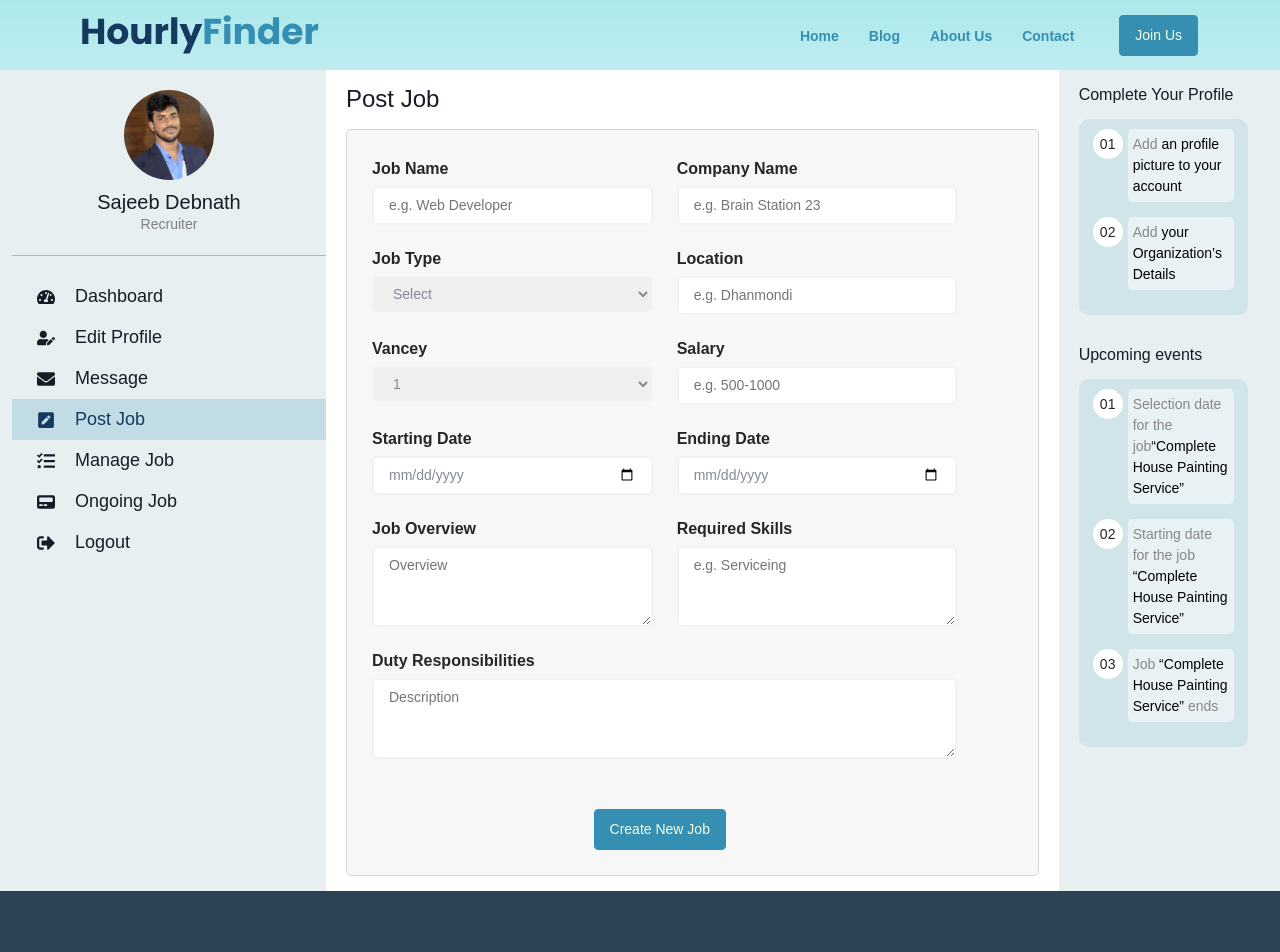
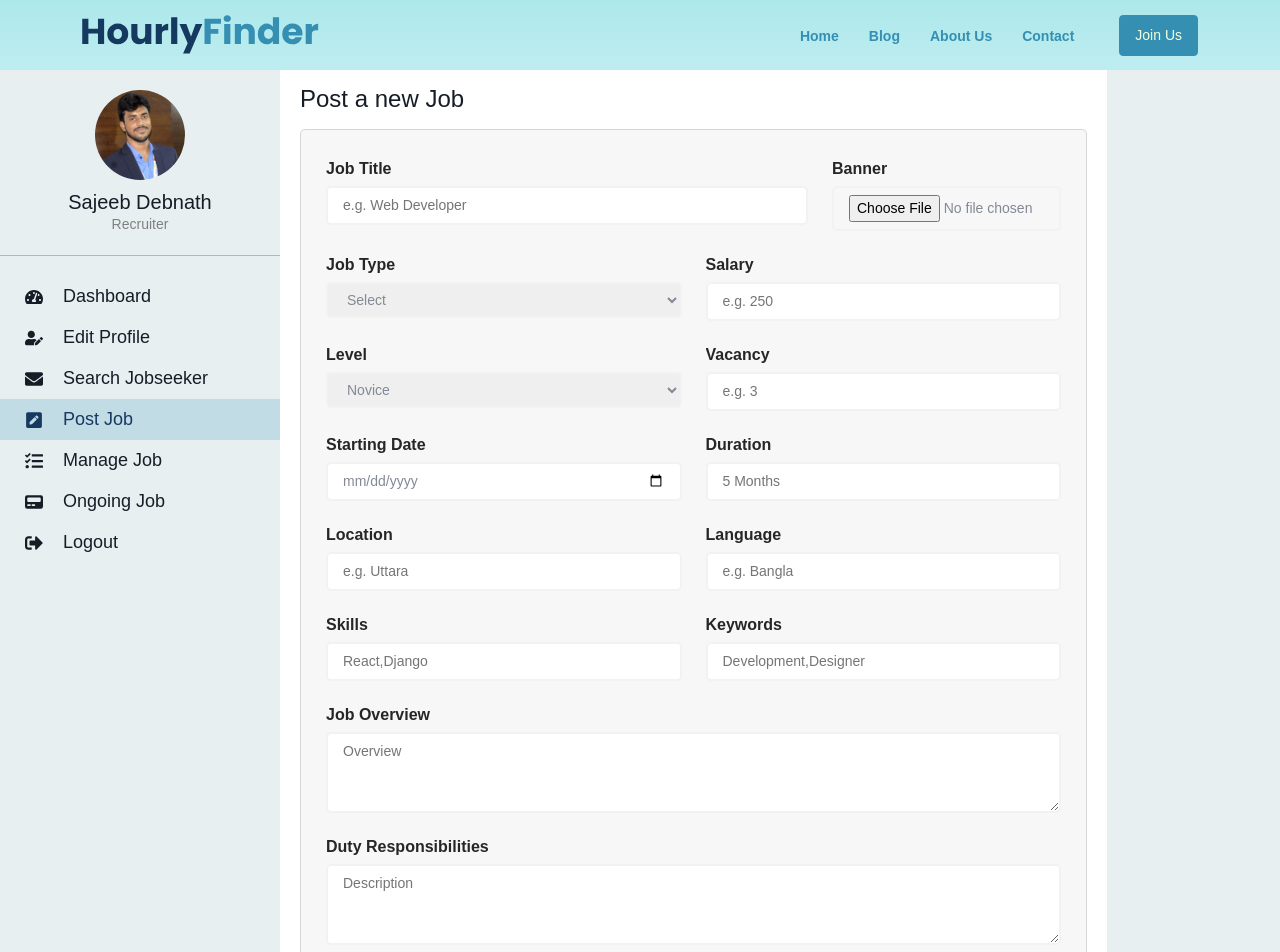
Before and after one commit to Rashed360/hourly-finder, a React (Create React App) app: page /dashboard/post-job in a window 1280 px wide. Shown: the top 952 px of the page. Built offline with nearby package versions, Linux system fonts and the light colour scheme; no server answers.

Commit message:
dashboard : post job

```diff
--- a/src/components/dashboard/common/DashboradRightBar.js
+++ b/src/components/dashboard/common/DashboradRightBar.js
@@ -1,69 +1,4 @@
-import React from "react";
-// import JobBlock from '../../commonComponents/commonBlock/jobBlock/JobBlock';
-
 const DashboradRightBar = () => {
-  // const jobList = [
-  //     {
-  //       id : 3,
-  //       name: 'Catering Supervisor',
-  //       company: 'Radhey Recruiter',
-  //       company_id : 2,
-  //       image: '/images/homepage/recruiter-logo.png',
-  //       time: '3 days ago',
-  //       type: 'Full-time',
-  //       location: 'Dhaka',
-  //       keyword: [
-  //         {
-  //           name : "Catering",
-  //           color : "painting"
-  //         },
-  //         {
-  //           name : "Supervise",
-  //           color : "house"
-  //         }
-  //       ]
-  //     },
-  //     {
-  //       id : 3,
-  //       name: 'Catering Supervisor',
-  //       company: 'Radhey Recruiter',
-  //       company_id : 2,
-  //       image: '/images/homepage/recruiter-logo.png',
-  //       time: '3 days ago',
-  //       type: 'Full-time',
-  //       location: 'Dhaka',
-  //       keyword: [
-  //         {
-  //           name : "Catering",
-  //           color : "painting"
-  //         },
-  //         {
-  //           name : "Supervise",
-  //           color : "house"
-  //         }
-  //       ]
-  //     },
-  //     {
-  //       id : 4,
-  //       name: 'Complete House Paintings Services',
-  //       company: 'Founders',
-  //       company_id : 2,
-  //       image: '/images/homepage/recruiter-logo.png',
-  //       time: '8h ago',
-  //       type: 'Hourly',
-  //       location: 'Banani',
-  //       keyword: [
-  //         {
-  //           name : "Creative",
-  //           color : "house"
-  //         },
-  //         {
-  //             name : "Painting",
-  //             color : "painting"
-  //         }
-  //       ]
-  //     }
-  //   ]
   return (
     <div className="dashboard-right-bar">
       <div className="dashboard-right-content">
@@ -82,7 +17,7 @@ const DashboradRightBar = () => {
               <div className="event-icon-wrap">02</div>
             </div>
             <div className="event-title">
-              Add <span>your Organization’s Details</span>
+              Add <span>your Organization's Details</span>
             </div>
           </div>
         </div>
--- a/src/components/dashboard/recruiter/RecruiterDashboard.js
+++ b/src/components/dashboard/recruiter/RecruiterDashboard.js
@@ -1,84 +1,68 @@
-import React from "react"
-import { Outlet } from "react-router-dom"
-import DashboardNavigation from "../common/DashboardNavigation"
-import DashboradRightBar from "../common/DashboradRightBar"
+import React from 'react'
+import { Outlet } from 'react-router-dom'
+import DashboardNavigation from '../common/DashboardNavigation'
+import DashboradRightBar from '../common/DashboradRightBar'
 
 const RecruiterDashboard = () => {
 	const DashboardInformation = {
 		navigation: [
 			{
-        name: "Dashboard",
-        icon: "home",
-        link: "overview",
+				name: 'Dashboard',
+				icon: 'home',
+				link: 'overview',
 			},
 			{
-        name: "Edit Profile",
-        icon: "edit",
-        link: "edit-profile",
+				name: 'Edit Profile',
+				icon: 'edit',
+				link: 'edit-profile',
 			},
 			{
-        name: "Message",
-        icon: "message",
-        link: "message",
+				name: 'Search Jobseeker',
+				icon: 'message',
+				link: 'message',
 			},
 			{
-        name: "Post Job",
-        icon: "post",
-        link: "post-job",
+				name: 'Post Job',
+				icon: 'post',
+				link: 'post-job',
 			},
 			{
-        name: "Manage Job",
-        icon: "manage",
-        link: "manage-job",
+				name: 'Manage Job',
+				icon: 'manage',
+				link: 'manage-job',
 			},
 			{
-        name: "Ongoing Job",
-        icon: "running",
-        link: "ongoing-job",
+				name: 'Ongoing Job',
+				icon: 'running',
+				link: 'ongoing-job',
 			},
 			{
-        name: "Logout",
-        icon: "logout",
-        link: "logout",
+				name: 'Logout',
+				icon: 'logout',
+				link: 'logout',
 			},
 		],
 		userInfo: {
 			id: 1,
-      name: "Sajeeb Debnath",
-      type: "Recruiter",
-      photo: "https://placeimg.com/100/100/people?t=1640373129965",
+			name: 'Sajeeb Debnath',
+			type: 'Recruiter',
+			photo: 'https://placeimg.com/100/100/people?t=1640373129965',
 		},
 	}
 	return (
-    <div>
-      {/* <!-- ==================== Dashboard Area Start ==================== --> */}
 		<div className='dashboard-all mt-70'>
-        <div className='container-fluid'>
-          <div className='row g-0'>
-            {/* <!-- ==================== Dashboard Left Sidebar Area Start ==================== --> */}
-            <div className='col-lg-3'>
+			<div className='left'>
 				<DashboardNavigation
 					navigations={DashboardInformation.navigation}
 					user={DashboardInformation.userInfo}
 				></DashboardNavigation>
 			</div>
-            {/* <!-- ==================== Dashboard Left Sidebar End ==================== --> */}
-
-            {/* <!-- ==================== Dashboard Main Section Start ==================== --> */}
-            <div className='col-lg-7'>
+			<div className='mid'>
 				<Outlet></Outlet>
 			</div>
-            {/* <!-- ==================== Dashboard Main Section End ==================== --> */}
-
-            {/* <!-- ==================== Dashboard Right Sidebar Start ==================== --> */}
-            <div className='col-lg-2'>
+			<div className='right'>
 				<DashboradRightBar></DashboradRightBar>
 			</div>
-            {/* <!-- ==================== Dashboard Right Sidebar End ==================== --> */}
-          </div>
-        </div>
-      </div>
-      {/* <!-- ==================== Dashboard Area End ==================== --> */}
 		</div>
 	)
 }
--- a/src/components/dashboard/recruiter/postJob/RecruiterPostJob.js
+++ b/src/components/dashboard/recruiter/postJob/RecruiterPostJob.js
@@ -1,107 +1,145 @@
-import React from 'react';
+import React from 'react'
 
 const RecruiterPostJob = () => {
 	return (
-        <div class="dashboard-main">
-        <h3 class="dashboard-title">Post Job</h3>
-        <div class="dashboard-content">
-            <div class="post-job-area">
-                <form action="">
-                    <div class="row">
-                        <div class="col-lg-11">
-                            <div class="row">
-                                <div class="col-lg-6">
-                                    <div class="form-field">
-                                        <label for="">Job Name</label>
-                                        <input type="text" placeholder="e.g. Web Developer" />
+		<div class='dashboard-main'>
+			<h3 class='dashboard-title'>Post a new Job</h3>
+			<div class='dashboard-content'>
+				<div class='post-job-area'>
+					<form action=''>
+						<div class='row'>
+							<div class='col-lg-12'>
+								<div class='row'>
+									<div class='col-lg-8'>
+										<div class='form-field'>
+											<label for=''>Job Title</label>
+											<input type='text' placeholder='e.g. Web Developer' />
 										</div>
 									</div>
-                                <div class="col-lg-6">
-                                    <div class="form-field">
-                                        <label for="">Company Name</label>
-                                        <input type="text" placeholder="e.g. Brain Station 23" />
+									<div class='col-lg-4'>
+										<div class='form-field'>
+											<label for=''>Banner</label>
+											<input type='file' placeholder='Select Banner' />
 										</div>
 									</div>
 								</div>
-                            <div class="row">
-                                <div class="col-lg-6">
-                                    <div class="form-field">
-                                        <label for="">Job Type</label>
-                                        <select name="" id="">
-                                            <option value="">Select</option>
-                                            <option value="hourly">Hourly</option>
-                                            <option value="part-time">Part Time</option>
-                                            <option value="project-based">Project Based</option>
+
+								<div class='row'>
+									<div class='col-lg-6'>
+										<div class='form-field'>
+											<label for=''>Job Type</label>
+											<select name='' id=''>
+												<option value=''>Select</option>
+												<option value='1'>Hourly</option>
+												<option value='2'>Part Time</option>
+												<option value='3'>Project Based</option>
 											</select>
 										</div>
 									</div>
-                                <div class="col-lg-6">
-                                    <div class="form-field">
-                                        <label for="">Location</label>
-                                        <input type="text" placeholder="e.g. Dhanmondi" />
+									<div class='col-lg-6'>
+										<div class='form-field'>
+											<label for=''>Salary</label>
+											<input type='text' placeholder='e.g. 250' />
 										</div>
 									</div>
 								</div>
-                            <div class="row">
-                                <div class="col-lg-6">
-                                    <div class="form-field">
-                                        <label for="">Vancey</label>
-                                        <select name="" id="">
-                                            <option value="1">1</option>
-                                            <option value="2">2</option>
-                                            <option value="3">3</option>
+
+								<div class='row'>
+									<div class='col-lg-6'>
+										<div class='form-field'>
+											<label for=''>Level</label>
+											<select name='' id=''>
+												<option value='1'>Novice</option>
+												<option value='2'>Beginer</option>
+												<option value='3'>Intermediate</option>
+												<option value='4'>Advanced</option>
+												<option value='5'>Expert</option>
 											</select>
 										</div>
 									</div>
-                                <div class="col-lg-6">
-                                    <div class="form-field">
-                                        <label for="">Salary</label>
-                                        <input type="text" placeholder="e.g. 500-1000" />
+									<div class='col-lg-6'>
+										<div class='form-field'>
+											<label for=''>Vacancy</label>
+											<input type='text' placeholder='e.g. 3' />
 										</div>
 									</div>
 								</div>
-                            <div class="row">
-                                <div class="col-lg-6">
-                                    <div class="form-field">
-                                        <label for="">Starting Date</label>
-                                        <input type="date" placeholder="01xxxxxxxxxx" />
+
+								<div class='row'>
+									<div class='col-lg-6'>
+										<div class='form-field'>
+											<label for=''>Starting Date</label>
+											<input type='date' placeholder='01xxxxxxxxxx' />
 										</div>
 									</div>
-                                <div class="col-lg-6">
-                                    <div class="form-field">
-                                        <label for="">Ending Date</label>
-                                        <input type="date" placeholder="01xxxxxxxxxx" />
+									<div class='col-lg-6'>
+										<div class='form-field'>
+											<label for=''>Duration</label>
+											<input type='text' placeholder='5 Months' />
 										</div>
 									</div>
 								</div>
-                            <div class="row">
-                                <div class="col-lg-6">
-                                    <div class="form-field">
-                                        <label for="">Job Overview</label>
-                                        <textarea name="" id="" cols="10" rows="3" placeholder="Overview"></textarea>
+
+								<div class='row'>
+									<div class='col-lg-6'>
+										<div class='form-field'>
+											<label for=''>Location</label>
+											<input type='text' placeholder='e.g. Uttara' />
 										</div>
 									</div>
-                                <div class="col-lg-6">
-                                    <div class="form-field">
-                                        <label for="">Required Skills</label>
-                                        <textarea name="" id="" cols="10" rows="3" placeholder="e.g. Serviceing"></textarea>
+									<div class='col-lg-6'>
+										<div class='form-field'>
+											<label for=''>Language</label>
+											<input type='text' placeholder='e.g. Bangla' />
 										</div>
 									</div>
 								</div>
-                            <div class="row">
-                                <div class="col-lg-12">
-                                    <div class="form-field">
-                                        <label for="">Duty Responsibilities</label>
-                                        <textarea name="" id="" cols="10" rows="3" placeholder="Description"></textarea>
+
+								<div class='row'>
+									<div class='col-lg-6'>
+										<div class='form-field'>
+											<label for=''>Skills</label>
+											<input type='text' placeholder='React,Django' />
+										</div>
+									</div>
+									<div class='col-lg-6'>
+										<div class='form-field'>
+											<label for=''>Keywords</label>
+											<input type='text' placeholder='Development,Designer' />
+										</div>
+									</div>
+								</div>
+
+								<div class='row'>
+									<div class='col-lg'>
+										<div class='form-field'>
+											<label for=''>Job Overview</label>
+											<textarea name='' id='' cols='10' rows='3' placeholder='Overview'></textarea>
+										</div>
+									</div>
+								</div>
+								<div class='row'>
+									<div class='col-lg'>
+										<div class='form-field'>
+											<label for=''>Duty Responsibilities</label>
+											<textarea name='' id='' cols='10' rows='3' placeholder='Description'></textarea>
+										</div>
+									</div>
+								</div>
+								<div class='row'>
+									<div class='col-lg'>
+										<div class='form-field'>
+											<label for=''>Select Location On Map</label>
+											<input type='text' placeholder='90.456,45.6886' />
 										</div>
 									</div>
 								</div>
 							</div>
 						</div>
-                    <div class="save-all-change mt-30">
-                        <div class="row">
-                            <div class="col-lg-4 offset-lg-4">
-                                <input type="submit" class="btn" value="Create New Job" />
+						<div class='save-all-change mt-30'>
+							<div class='row'>
+								<div class='col-lg-4 offset-lg-4'>
+									<input type='submit' class='btn' value='Create New Job' />
 								</div>
 							</div>
 						</div>
@@ -109,7 +147,7 @@ const RecruiterPostJob = () => {
 				</div>
 			</div>
 		</div>
-    );
-};
+	)
+}
 
-export default RecruiterPostJob;
+export default RecruiterPostJob
--- a/src/style/index.css
+++ b/src/style/index.css
@@ -1925,8 +1925,20 @@ h2.contact-title,
 .header-icon span svg:hover {
   color: #16395f;
 }
+
 .dashboard-all {
+  display: flex;
+  flex-wrap: wrap;
   background: #e7eff1;
+}
+.dashboard-all .left {
+  width: 280px;
+}
+.dashboard-all .mid {
+  width: 827px;
+}
+.dashboard-all .right {
+  width: 242px;
 }
 
 .dashboard-sidebar .user {
@@ -1980,6 +1992,10 @@ h2.contact-title,
   padding-right: 15px;
 }
 
+.dashboard-navigation nav ul li a:hover {
+  background: #DBE6EB;
+  color: #358FB2;
+}
 .dashboard-navigation nav ul li a.active {
   background: #c2dce5;
   color: #16395f;
```
Lines whose indentation alone changed are shown as unchanged.
